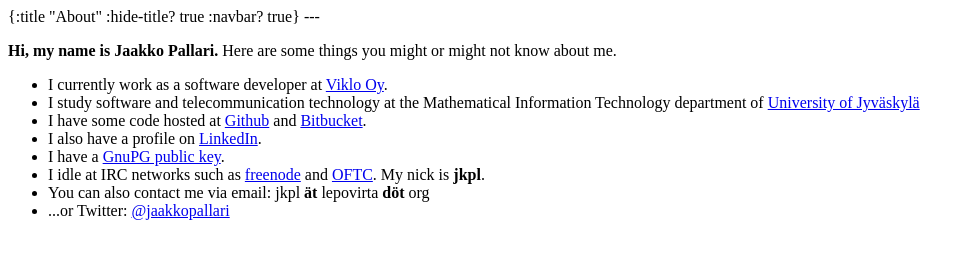
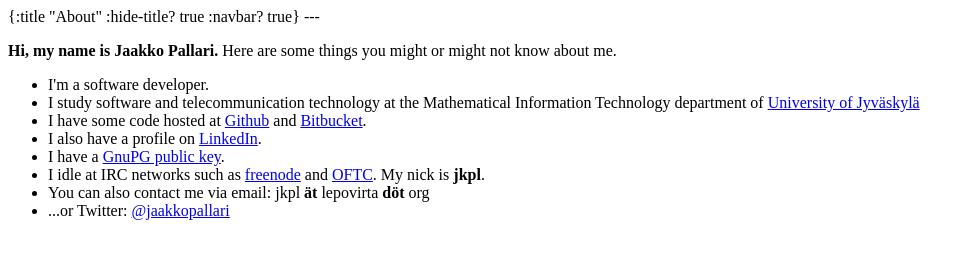
Before and after one commit to jpallari/jkpl, a plain HTML site: page resources/pages/index.html in a window 1280 px wide. Shown: the whole page, without its empty margins (0-974 px from the left). Drawn offline with Linux system fonts and the light colour scheme.

Commit message:
Updated job status

```diff
--- a/resources/pages/index.html
+++ b/resources/pages/index.html
@@ -10,7 +10,7 @@ Here are some things you might or might not know about me.
 </p>
 
 <ul>
-    <li>I currently work as a software developer at <a href="http://www.viklo.fi/">Viklo Oy</a>.</li>
+    <li>I'm a software developer.</li>
     <li>I study software and telecommunication technology at the Mathematical Information Technology department of <a href="https://www.jyu.fi/">University of Jyväskylä</a></li>
     <li>I have some code hosted at <a href="http://github.com/jkpl">Github</a> and <a href="https://bitbucket.org/jkpl">Bitbucket</a>.</li>
     <li>I also have a profile on <a href="http://linkedin.com/in/jaakkopallari/">LinkedIn</a>.</li>
```
